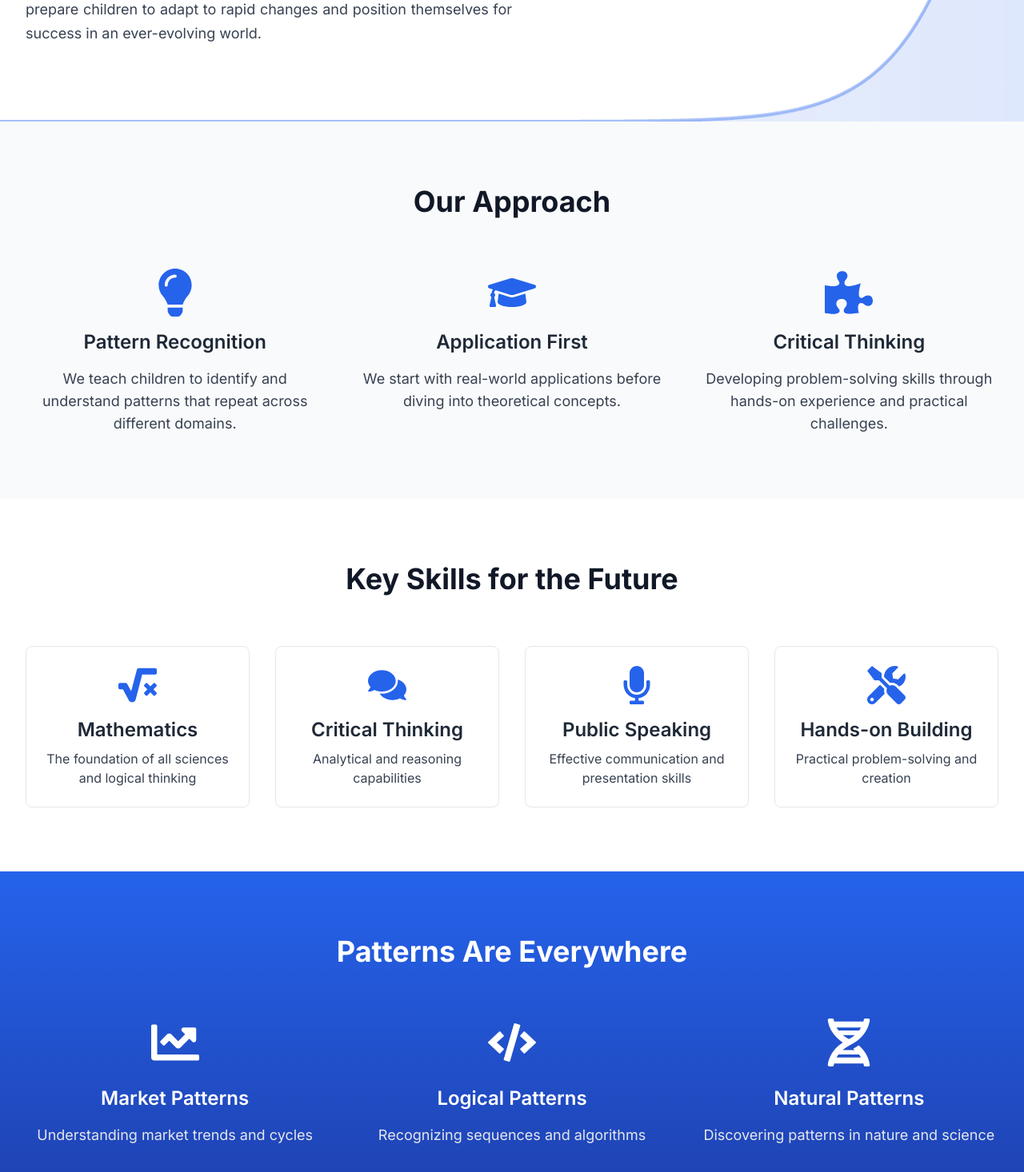
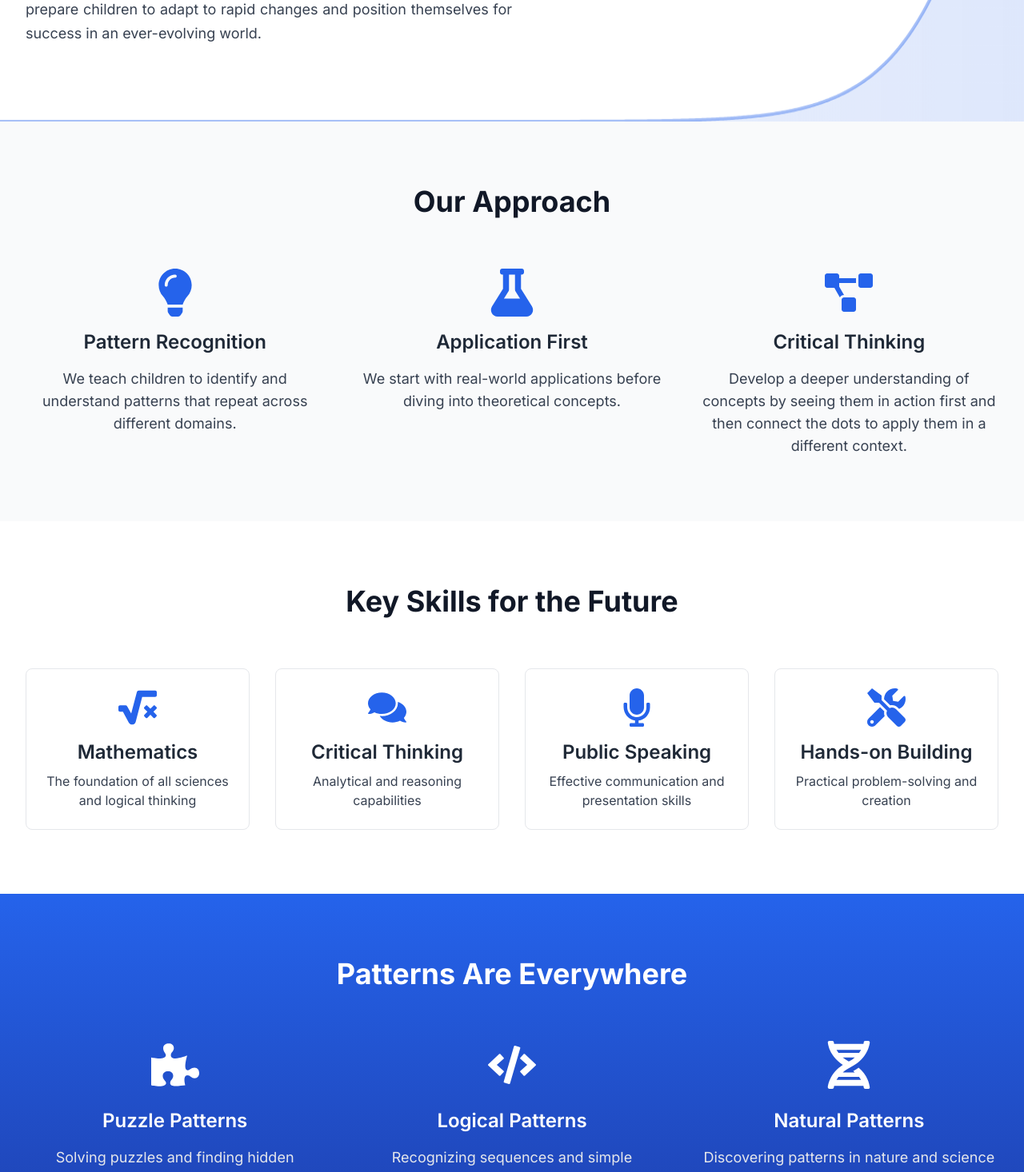
Before and after one commit to moreshk/genious, a Next.js app: page / in a window 1280 px wide. Shown: the part 1330-2796 px from the top of the page at 80% size. Built offline with nearby package versions, Linux system fonts and the light colour scheme.

Commit message:
Update Approach and Patterns components with refined icons and descriptions

```diff
--- a/src/components/Approach.tsx
+++ b/src/components/Approach.tsx
@@ -1,5 +1,5 @@
 'use client'
-import { FaLightbulb, FaGraduationCap, FaPuzzlePiece } from 'react-icons/fa'
+import { FaLightbulb, FaFlask, FaProjectDiagram } from 'react-icons/fa'
 import { useInView } from 'react-intersection-observer'
 
 const Approach = () => {
@@ -10,8 +10,8 @@ const Approach = () => {
 
   const approaches = [
     { Icon: FaLightbulb, title: "Pattern Recognition", description: "We teach children to identify and understand patterns that repeat across different domains." },
-    { Icon: FaGraduationCap, title: "Application First", description: "We start with real-world applications before diving into theoretical concepts." },
-    { Icon: FaPuzzlePiece, title: "Critical Thinking", description: "Developing problem-solving skills through hands-on experience and practical challenges." },
+    { Icon: FaFlask, title: "Application First", description: "We start with real-world applications before diving into theoretical concepts." },
+    { Icon: FaProjectDiagram, title: "Critical Thinking", description: "Develop a deeper understanding of concepts by seeing them in action first and then connect the dots to apply them in a different context." }
   ]
 
   return (
--- a/src/components/Patterns.tsx
+++ b/src/components/Patterns.tsx
@@ -1,5 +1,5 @@
 'use client'
-import { FaChartLine, FaCode, FaDna } from 'react-icons/fa'
+import { FaCode, FaDna, FaPuzzlePiece } from 'react-icons/fa'
 import { useInView } from 'react-intersection-observer'
 
 const Patterns = () => {
@@ -9,8 +9,8 @@ const Patterns = () => {
   })
 
   const patterns = [
-    { Icon: FaChartLine, title: "Market Patterns", description: "Understanding market trends and cycles" },
-    { Icon: FaCode, title: "Logical Patterns", description: "Recognizing sequences and algorithms" },
+    { Icon: FaPuzzlePiece, title: "Puzzle Patterns", description: "Solving puzzles and finding hidden connections" },
+    { Icon: FaCode, title: "Logical Patterns", description: "Recognizing sequences and simple algorithms" },
     { Icon: FaDna, title: "Natural Patterns", description: "Discovering patterns in nature and science" }
   ]
 
```
